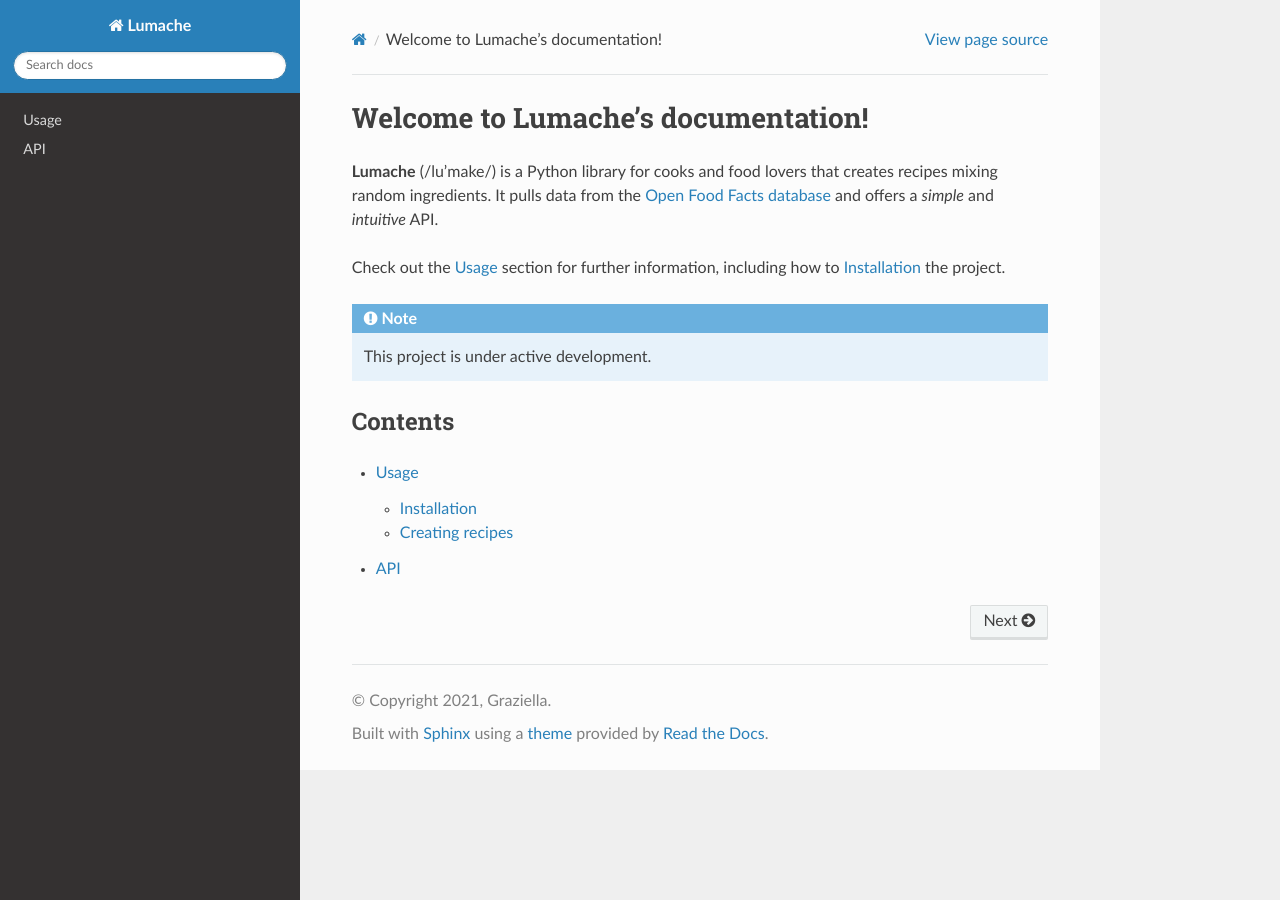
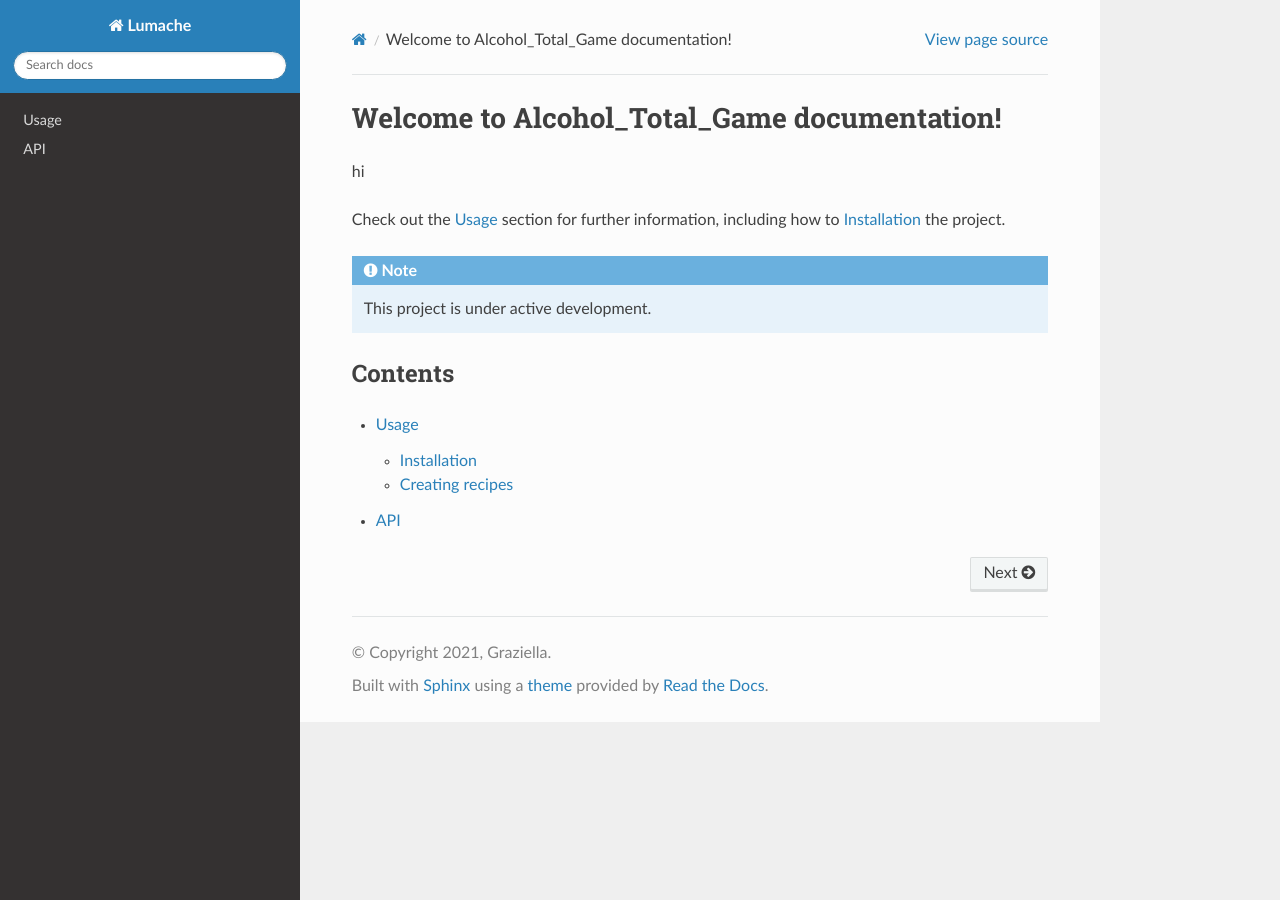
Before and after one commit to minueono/test_build, a Sphinx documentation site: the page built from docs/source/index.rst, in a window 1280 px wide. Built offline with Sphinx 7.4.7 and the Read the Docs theme 3.1.0, drawn with Linux system fonts in a browser that asks for light colours.

Commit message:
Update index.rst

```diff
--- a/docs/source/index.rst
+++ b/docs/source/index.rst
@@ -1,10 +1,7 @@
-Welcome to Lumache's documentation!
-===================================
+Welcome to Alcohol_Total_Game documentation!
+============================================
 
-**Lumache** (/lu'make/) is a Python library for cooks and food lovers
-that creates recipes mixing random ingredients.
-It pulls data from the `Open Food Facts database <https://world.openfoodfacts.org/>`_
-and offers a *simple* and *intuitive* API.
+hi
 
 Check out the :doc:`usage` section for further information, including
 how to :ref:`installation` the project.
```
